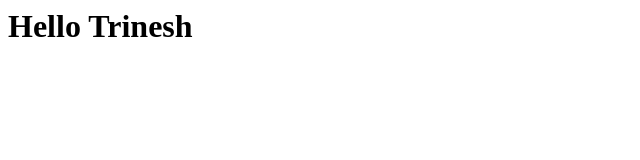
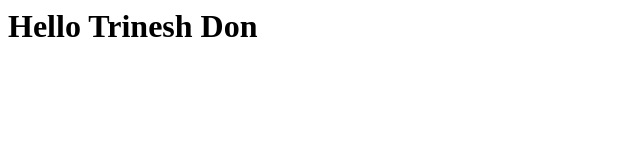
Before and after one commit to Venkatesh101997/test, a plain HTML site: page index.html in a window 1280 px wide. Shown: the whole page, without its empty margins (0-640 px from the left). Drawn offline with Linux system fonts and the light colour scheme.

Commit message:
Update index.html

```diff
--- a/index.html
+++ b/index.html
@@ -1 +1 @@
-<html><h1>Hello Trinesh</h1></html>
+<html><h1>Hello Trinesh Don</h1></html>
```
